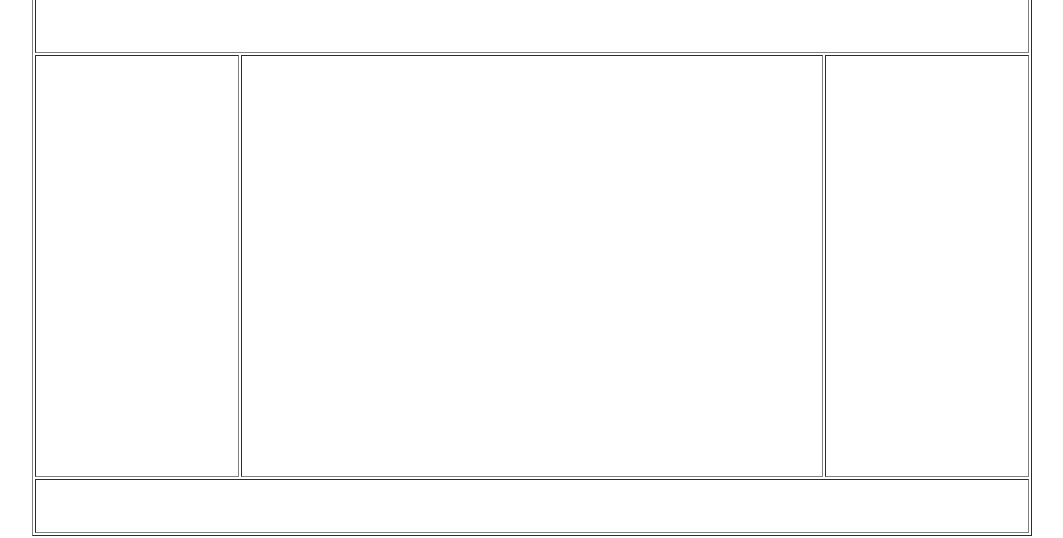
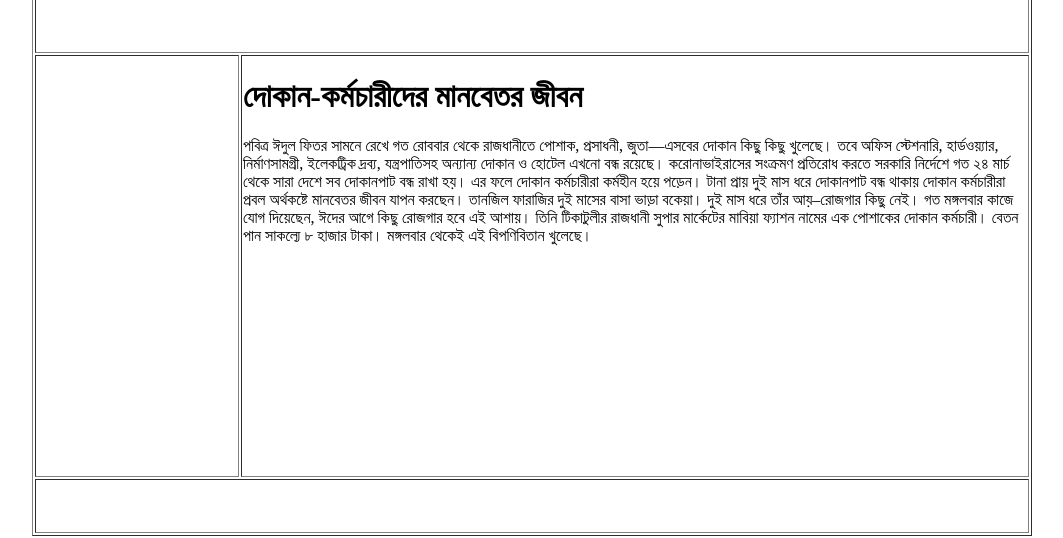
Before and after one commit to webcoder-minhaj/php-71, a plain HTML site: page index.html in a window 1280 px wide. Shown: the part 172-710 px from the top of the page, without its empty margins (108-1171 px from the left). Drawn offline with Linux system fonts and the light colour scheme.

Commit message:
index file and images file

```diff
--- a/index.html
+++ b/index.html
@@ -17,8 +17,13 @@
     </tr>
     <tr>
         <td width="200"></td>
-        <td></td>
-        <td width="200"></td>
+        <td valign="top" colspan="2">
+            <h1>দোকান-কর্মচারীদের মানবেতর জীবন</h1>
+            <p>পবিত্র ঈদুল ফিতর সামনে রেখে গত রোববার থেকে রাজধানীতে পোশাক, প্রসাধনী, জুতা—এসবের দোকান কিছু কিছু খুলেছে। তবে অফিস স্টেশনারি, হার্ডওয়্যার, নির্মাণসামগ্রী, ইলেকট্রিক দ্রব্য, যন্ত্রপাতিসহ অন্যান্য দোকান ও হোটেল এখনো বন্ধ রয়েছে। করোনাভাইরাসের সংক্রমণ প্রতিরোধ করতে সরকারি নির্দেশে গত ২৪ মার্চ থেকে সারা দেশে সব দোকানপাট বন্ধ রাখা হয়। এর ফলে দোকান কর্মচারীরা কর্মহীন হয়ে পড়েন। টানা প্রায় দুই মাস ধরে দোকানপাট বন্ধ থাকায় দোকান কর্মচারীরা প্রবল অর্থকষ্টে মানবেতর জীবন যাপন করছেন।
+
+                তানজিল ফারাজির দুই মাসের বাসা ভাড়া বকেয়া। দুই মাস ধরে তাঁর আয়–রোজগার কিছু নেই। গত মঙ্গলবার কাজে যোগ দিয়েছেন, ঈদের আগে কিছু রোজগার হবে এই আশায়। তিনি টিকাটুলীর রাজধানী সুপার মার্কেটের মাবিয়া ফ্যাশন নামের এক পোশাকের দোকান কর্মচারী। বেতন পান সাকল্যে ৮ হাজার টাকা। মঙ্গলবার থেকেই এই বিপণিবিতান খুলেছে।</p>
+        </td>
+
     </tr>
     <tr>
         <td colspan="3" height="50"></td>
```
Also changed, not shown: images/img.jpg (added).
